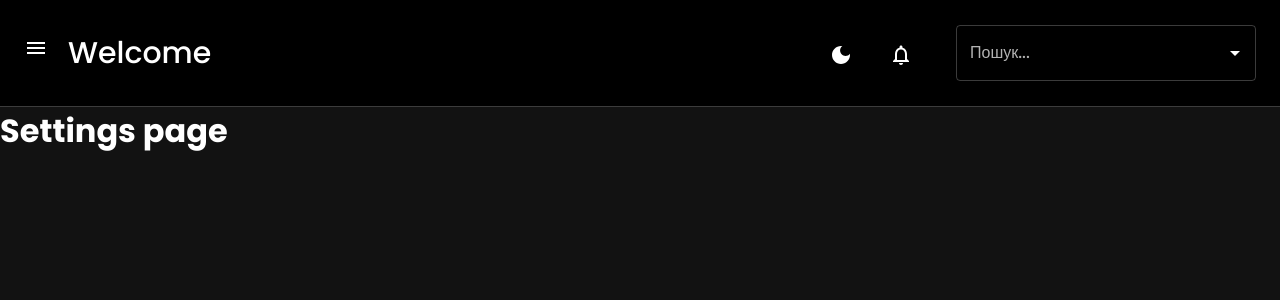
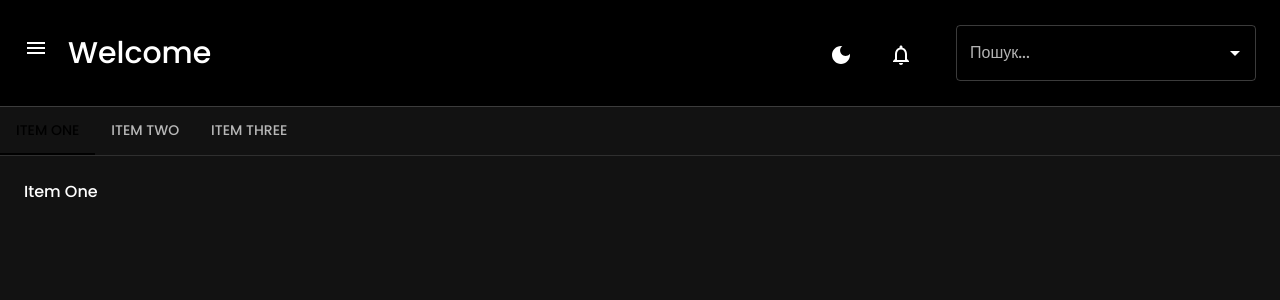
Before and after one commit to vasiakuruts/Frontend, a React (Create React App) app: page /settings in a window 1280 px wide. Shown: the top 300 px of the page. Built offline with nearby package versions, Linux system fonts and the light colour scheme; sample sign-in values are in the browser's storage.

Commit message:
Create setings logic
- Add tabs list

```diff
--- /dev/null
+++ b/src/common/types/tabs/index.ts
@@ -0,0 +1,5 @@
+export interface TabPanelProps {
+  children?: React.ReactNode;
+  index: number;
+  value: number;
+}
--- /dev/null
+++ b/src/components/tab-panel/TabPanelComponent.tsx
@@ -0,0 +1,19 @@
+import { Box } from "@mui/material";
+import { TabPanelProps } from "../../common/types/tabs";
+
+export const TabPanelComponent = (props: TabPanelProps) => {
+  const { children, value, index, ...other } = props;
+
+  return (
+    <div
+      role="tabpanel"
+      hidden={value !== index}
+      id={`simple-tabpanel-${index}`}
+      aria-labelledby={`simple-tab-${index}`}
+      {...other}
+    >
+      {value === index && <Box sx={{ p: 3 }}>{children}</Box>}
+    </div>
+  );
+};
+export default TabPanelComponent;
--- /dev/null
+++ b/src/components/tab-panel/index.ts
@@ -0,0 +1 @@
+export { TabPanelComponent } from "./TabPanelComponent";
--- a/src/pages/settings/SettingsPage.tsx
+++ b/src/pages/settings/SettingsPage.tsx
@@ -1,10 +1,37 @@
-import React from "react";
+import React, { useState } from "react";
+import { Box, Grid, Tab, Tabs } from "@mui/material";
+import { TabPanelComponent } from "../../components/tab-panel";
+import { tabProps } from "../../utils/helpers";
 
 export const SettingsPage = () => {
+  const [value, setValue] = useState(0);
+
+  const handleChange = (event: React.SyntheticEvent, newValue: number) => {
+    setValue(newValue);
+  };
   return (
-    <div>
-      <h1>Settings page</h1>
-    </div>
+    <Grid>
+      <Box sx={{ borderBottom: 1, borderColor: "divider" }}>
+        <Tabs
+          value={value}
+          onChange={handleChange}
+          aria-label="basic tabs example"
+        >
+          <Tab label="Item One" {...tabProps(0)} />
+          <Tab label="Item Two" {...tabProps(1)} />
+          <Tab label="Item Three" {...tabProps(2)} />
+        </Tabs>
+      </Box>
+      <TabPanelComponent value={value} index={0}>
+        Item One
+      </TabPanelComponent>
+      <TabPanelComponent value={value} index={1}>
+        Item Two
+      </TabPanelComponent>
+      <TabPanelComponent value={value} index={2}>
+        Item Three
+      </TabPanelComponent>
+    </Grid>
   );
 };
 export default SettingsPage;
--- a/src/pages/settings/newFile.tsx
+++ /dev/null
@@ -1,3 +0,0 @@
-import { SettingsPage } from "./SettingsPage";
-
-export default SettingsPage;
--- /dev/null
+++ b/src/utils/helpers/index.ts
@@ -0,0 +1,6 @@
+export const tabProps = (index: number) => {
+  return {
+    id: `simple-tab-${index}`,
+    "aria-controls": `simple-tabpanel-${index}`,
+  };
+};
```
Also changed, not shown: src/pages/settings/styles.module.css (added).
